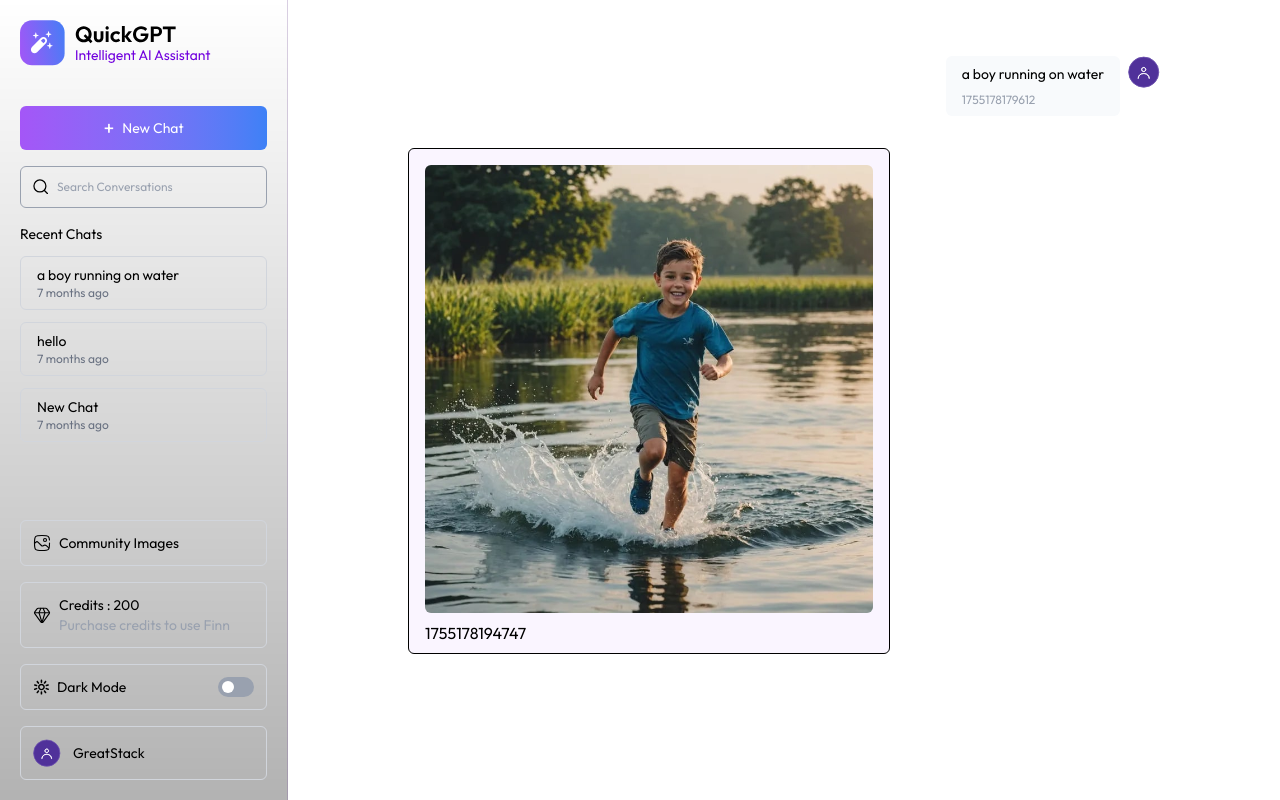
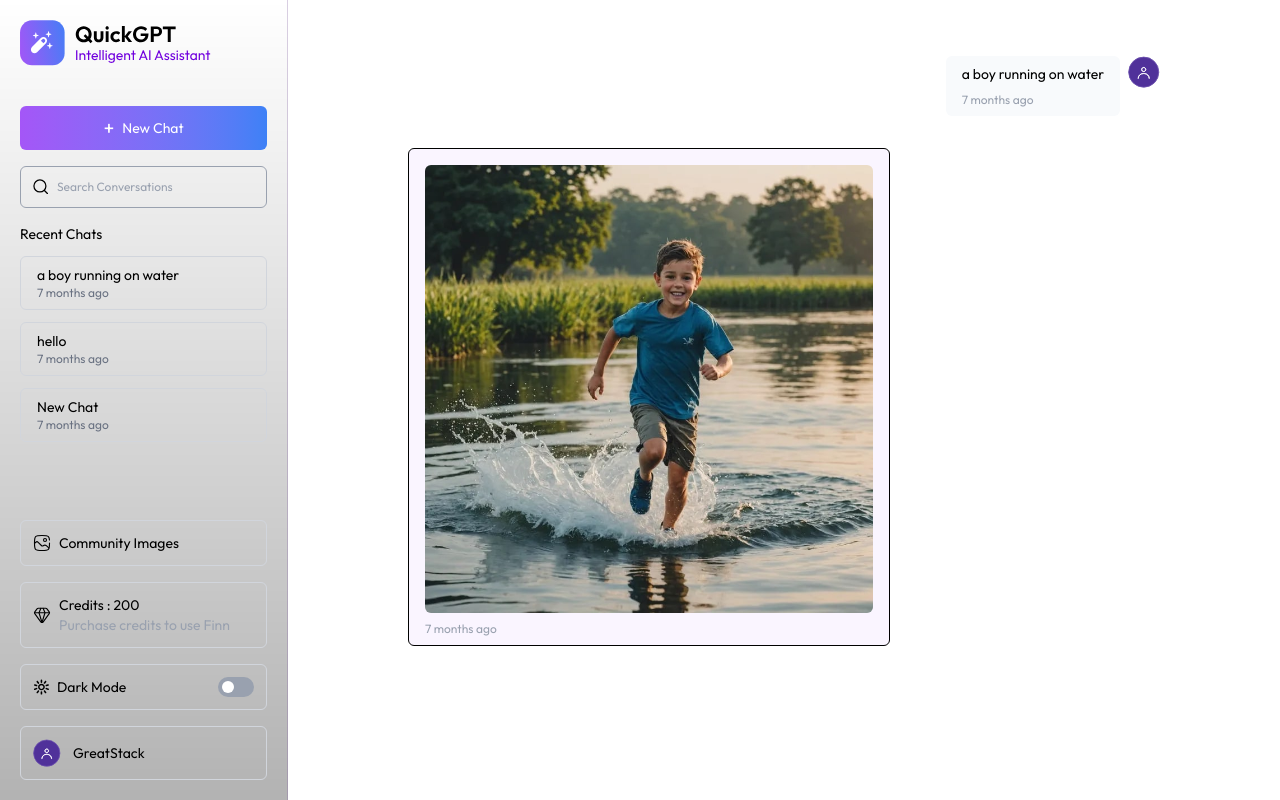
Before and after one commit to adil-aad/Finn, a React (Vite) app in the folder client/: page / in a window 1280 px wide. Built offline with nearby package versions, Linux system fonts and the light colour scheme.

Commit message:
feat: Message component readable timestamp using moment package

```diff
--- a/client/src/components/Message.jsx
+++ b/client/src/components/Message.jsx
@@ -1,5 +1,6 @@
 import React from 'react'
 import { assets } from '../assets/assets'
+import moment from 'moment'
 
 const Message = ({message}) => {
   return (
@@ -9,7 +10,7 @@ const Message = ({message}) => {
                 <div className='flex flex-col gap-2 p-2 px-4 bg-slate-50 dark:bg-[#57317C]/30
                 border-[#8060F]/30 rounded-md max-w-2xl'>
                     <p className='text-sm dark:text-primary'>{message.content}</p>
-                    <span className='text-xs text-gray-400 dark:text-[#B1A6C0]'>{message.timestamp}</span>
+                    <span className='text-xs text-gray-400 dark:text-[#B1A6C0]'>{moment(message.timestamp).fromNow()}</span>
 
                 </div>
                 <img src={assets.user_icon} alt="" className='w-8 rounded-full'/>
@@ -25,7 +26,7 @@ const Message = ({message}) => {
                 (
                     <div className='text-sm dark:text-primary reset-tw'>{message.content}</div>
                 )}
-                <span>{message.timestamp}</span>
+                <span className='text-xs text-gray-400 dark:text-[#B1A6C0]'>{moment(message.timestamp).fromNow()}</span>
            </div>
         )
         }
```
